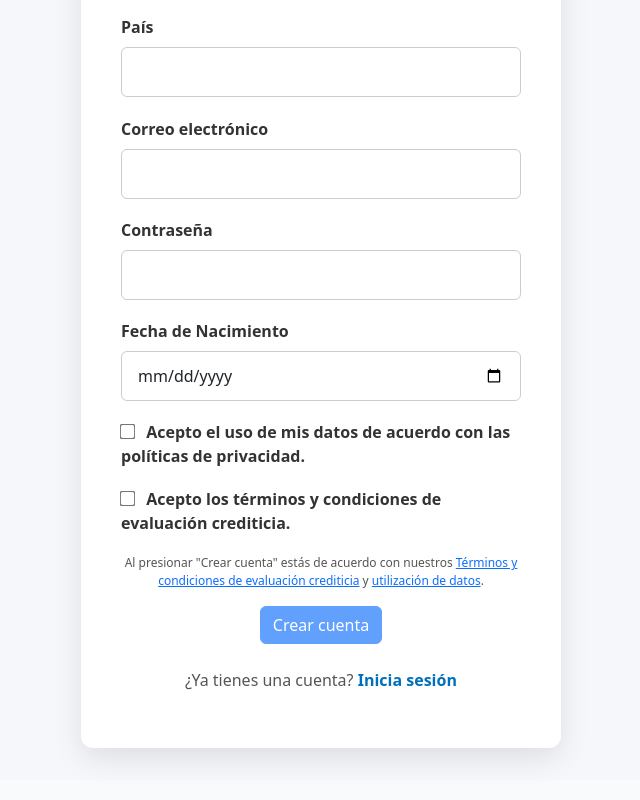
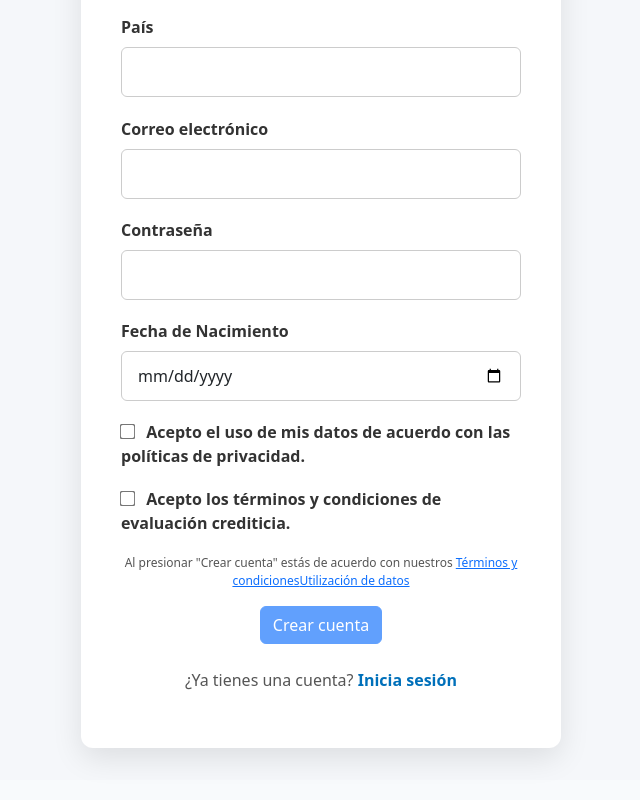
Before and after one commit to GaboNto/Proyecto_PayPal, an Angular app in the folder paypal/: page /register in a window 1280 px wide. Shown: the part 711-1511 px from the top of the page, without its empty margins (319-959 px from the left). Built offline with nearby package versions, Linux system fonts and the light colour scheme.

Commit message:
Implementación de href para pdf

```diff
--- a/paypal/src/app/components/register/register.component.html
+++ b/paypal/src/app/components/register/register.component.html
@@ -56,8 +56,9 @@
 
       <p style="font-size: 12px; color: #555;">
         Al presionar "Crear cuenta" estás de acuerdo con nuestros
-        <a href="#">Términos y condiciones de evaluación crediticia</a> y
-        <a href="#">utilización de datos</a>.
+        <a href="assets/terminos_y_condiciones.pdf" target="_blank">Términos y condiciones</a>
+        <a href="assets/politica_de_datos.pdf" target="_blank">Utilización de datos</a>
+
       </p>
 
       <button
```
Also changed, not shown: 2 other files (tests, documents, lock files or other folders).
